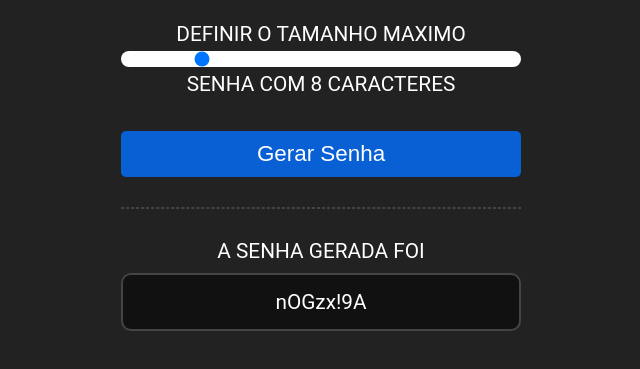
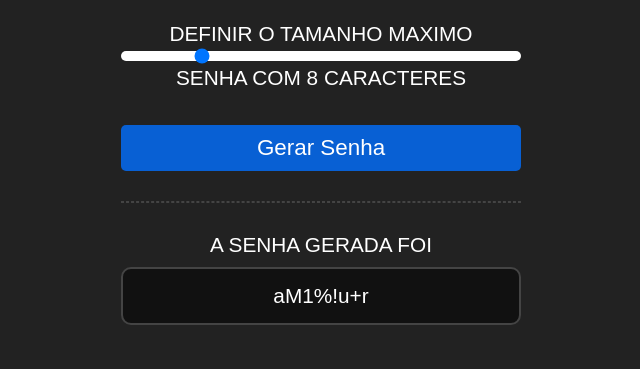
Before and after one commit to joshaodev/javascript-password-generator, a plain HTML site: page index.html in a window 1280 px wide. Both pictures are taken after a click on the button "Gerar Senha". Shown: the part 143-512 px from the top of the page, without its empty margins (319-959 px from the left). Drawn offline with Linux system fonts and the light colour scheme.

Commit message:
Refatoração e algumas alterações

```diff
--- a/app.js
+++ b/app.js
@@ -1,20 +1,19 @@
 
-
-const createPassword = (password) => {
+const createPasswordContainer = (password) => {
     const passwordContainer = document.createElement('div');
-    passwordContainer.classList.add('output');
+    passwordContainer.classList.add('output-container');
     passwordContainer.innerHTML = `
         <p>A senha gerada foi</p>
-        <div class="result" id="password">
+        <div class="password" id="password">
             ${password}
         </div>
-        <span class="tooltip">👆 Click na senha para copiar 👆</span>
+        <span class="tooltip">👆 Click acima para copiar a senha 👆</span>
     `
-    document.getElementById('passwordContainer').appendChild(passwordContainer);
+    document.getElementById('outputContainer').appendChild(passwordContainer);
 }
 
 const cleanScreen = () => {
-    const passwordContainer = document.getElementById('passwordContainer');
+    const passwordContainer = document.getElementById('outputContainer');
     while (passwordContainer.firstChild) {
         passwordContainer.removeChild(passwordContainer.lastChild);
     }
@@ -25,37 +24,39 @@ const generatePassword = () => {
     const numCharset = charset.length;
     const passwordMaxLenght = document.getElementById('slider').value;
     let password = '';
-    for (let index = 0 ; index < passwordMaxLenght; index++) {
+    for (let index = 0; index < passwordMaxLenght; index++) {
         password += charset.charAt(Math.floor(Math.random() * numCharset));
     }
-    return password
+    return password;
 }
 
 let newPassword = '';
 const renderPassword = () => {
     cleanScreen();
-    generatePassword()
     const password = generatePassword();
+    createPasswordContainer(password);
     newPassword = password;
-    createPassword(password);
 }
 
 const copyPassword = () => {
-    alert('Senha Copiada!')
-    navigator.clipboard.writeText(newPassword);
+    navigator.clipboard.writeText(newPassword).then(() =>{
+        alert('Senha Copiada!');
+    }).catch( err => {
+        console.log('Ocorreu um erro: '+err);
+    })
 }
 
 /* Actualiza o label de acordo a mudanca do slider */
 
 slider = document.getElementById('slider');
-passwordSize = document.getElementById('passwordSize');
-passwordSize.innerHTML= slider.value;
+labelPasswordSize = document.getElementById('labelPasswordSize');
+labelPasswordSize.innerHTML = slider.value;
 
 slider.oninput = function () {
-    passwordSize.innerHTML = this.value
+    labelPasswordSize.innerHTML = this.value
 }
 
 /* ========================================================= */
 
 document.getElementById('btnGeneratePassword').addEventListener('click', renderPassword);
-document.getElementById('passwordContainer').addEventListener('click', copyPassword);
+document.getElementById('outputContainer').addEventListener('click', copyPassword);
--- a/index.html
+++ b/index.html
@@ -9,15 +9,15 @@
 </head>
 <body>
     <div class="app-container" id="appContainer">
-        <img src="./assets/logo.png" class="logo" alt="password-gerenator">
-        <div class="input">
+        <img src="./Assets/logo.png" class="logo" alt="password-gerenator">
+        <div class="input-container">
             <p>Definir o tamanho maximo</p>
             <input type="range" class="slider" id="slider" min="4" max="25" value="8">
-            <p>Senha com <span id="passwordSize"></span> Caracteres</p>
+            <p>Senha com <span id="labelPasswordSize"></span> Caracteres</p>
             <button id="btnGeneratePassword">Gerar Senha</button>
             <hr>
         </div>
-        <div class="output" id="passwordContainer">
+        <div class="output-container" id="outputContainer">
             <!-- For generated password -->
         </div>
     </div>
--- a/style.css
+++ b/style.css
@@ -7,7 +7,7 @@
 body {
     background-color: #222222;
     color: white;
-    font-family: "Roboto", sans-serif;
+    font-family: "Montserrat", sans-serif;
     font-size: 1.3rem;
 }
 
@@ -18,6 +18,7 @@ body {
     display: flex;
     flex-direction: column;
     align-items: center;
+    text-transform: uppercase;
 }
 
 .app-container .logo {
@@ -25,7 +26,7 @@ body {
     height: 40px;
 }
 
-.app-container .input {
+.app-container .input-container {
     width: 400px;
     display: flex;
     flex-direction: column;
@@ -34,29 +35,27 @@ body {
     user-select: none;
 }
 
-.app-container .input p {
-    text-transform: uppercase;
-}
-
-.app-container .input .slider {
+.app-container .input-container .slider {
+    -webkit-appearance: none;
     width: 100%;
+    height: 10px;
     margin: 5px 0;
-    appearance: none;
     border-radius: 50px;
 }
 
-.app-container .input button {
+.app-container .input-container button {
     width: 100%;
     background-color: #0860d4;
     color: white;
     border: none;
     border-radius: 5px;
     font-size: 1.4rem;
+    text-transform: none;
     padding: 10px;
     margin-top: 35px;
 }
 
-.app-container .input button:hover {
+.app-container .input-container button:hover {
     cursor: pointer;
 }
 
@@ -66,38 +65,36 @@ body {
     border: 1px dashed #444444;
 }
 
-.app-container .output {
+.app-container .output-container {
     width: 400px;
     display: flex;
     flex-direction: column;
     align-items: center;
 }
 
-.app-container .output p {
-    text-transform: uppercase;
-}
-
-.app-container .output .result {
+.app-container .output-container .password {
     width: 100%;
     background-color: #111111;
     border: 2px solid #444444;
     border-radius: 10px;
     padding: 15px;
     margin-top: 10px;
+    text-transform: none;
     text-align: center;
     transition: transform 0.5s;
 }
 
-.app-container .output .result:hover {
+.app-container .output-container .password:hover {
     transform: scale(1.05);
     cursor: pointer;
 }
 
 .tooltip {
+    text-transform: none;
     margin-top: 5px;
     visibility: hidden;
 }
 
-.app-container .output:hover .tooltip {
+.app-container .output-container:hover .tooltip {
     visibility: visible;
 }
```
Also changed, not shown: Screenshots/01.png (added), Screenshots/02.png (added), Screenshots/03.png (added).
